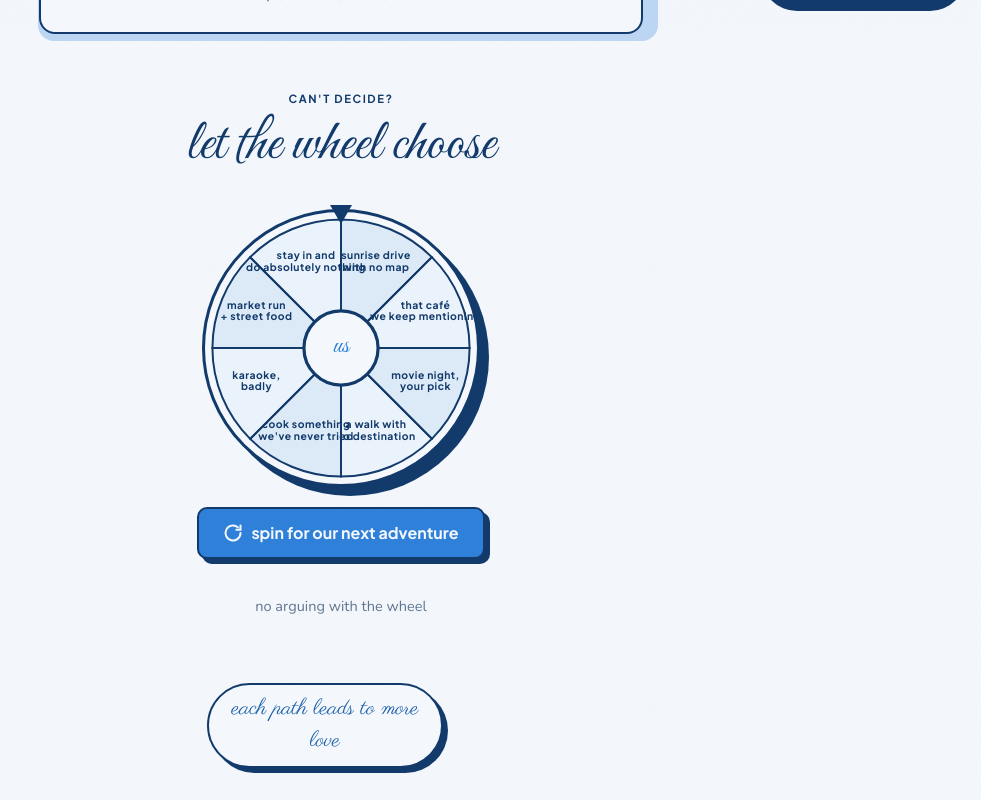
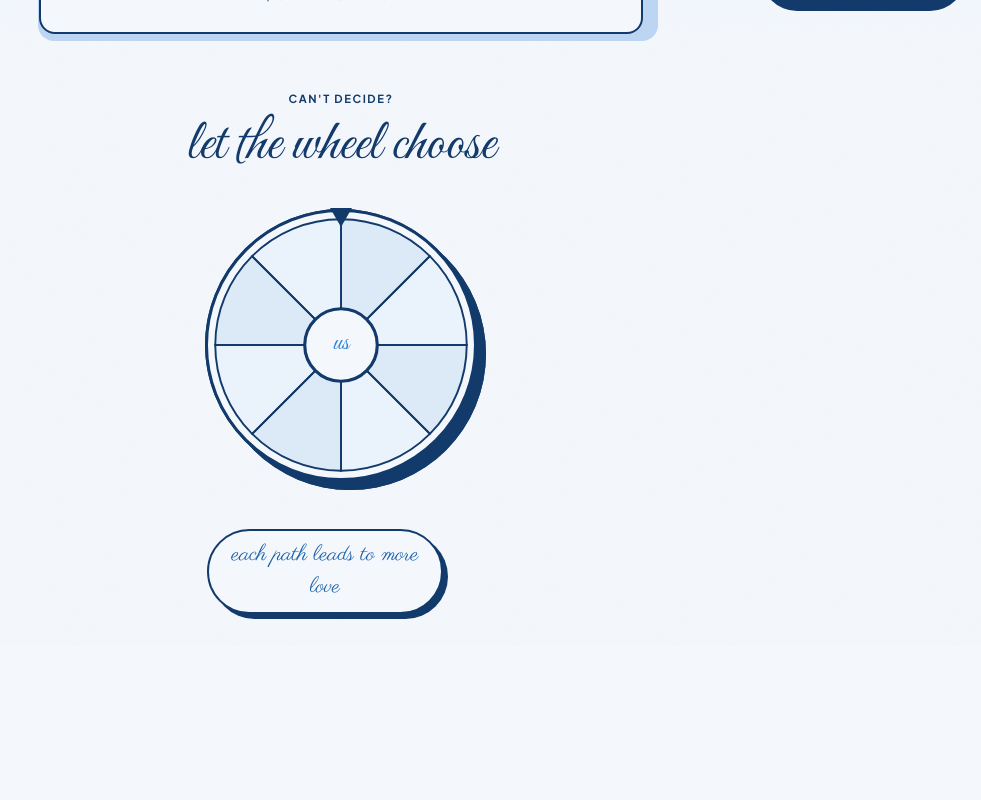
Before and after one commit to femnixx/anniversary, a React (Vite) app: page /#/options in a window 1280 px wide. Shown: the part 774-1574 px from the top of the page, without its empty margins (299-1280 px from the left). After the commit the page ends 1420 px from the top, so only its background shows below. Built offline with nearby package versions, Linux system fonts and the light colour scheme.

Commit message:
Upgrade DateWheel: preview→focus→spin states with outward-oriented labels

```diff
--- a/src/components/DateWheel.tsx
+++ b/src/components/DateWheel.tsx
@@ -6,31 +6,44 @@ import { motion } from "framer-motion";
 /* ═══════════════════════════════════════════════════════════════
    Spin-for-our-next-adventure wheel.
 
-   Eight wedges drawn in SVG. Only `transform` is ever transitioned,
-   so the spin costs no layout. The landing wedge is derived from the
-   final rotation rather than random-chosen, so what you see is what
-   the maths says it is.
+   Three states:
+     PREVIEW   – a quiet, label-free disc you can click to focus.
+     FOCUSED   – the wheel scrolls into view, scales up, and the slice
+                 labels are revealed with outward-oriented text.
+     SPINNING  – a CSS rotation animation decelerates to a winner.
+
+   Only `transform` is ever transitioned on the wheel itself, so the
+   spin costs no layout. The landing wedge is derived from the final
+   rotation rather than chosen at random, so what you see is what the
+   maths says it is.
    ═══════════════════════════════════════════════════════════════ */
 
-const IDEAS = [
-  "sunrise drive\nwith no map",
-  "that café\nwe keep mentioning",
-  "movie night,\nyour pick",
-  "a walk with\nno destination",
-  "cook something\nwe've never tried",
-  "karaoke,\nbadly",
-  "market run\n+ street food",
-  "stay in and\ndo absolutely nothing",
+interface DateIdea {
+  label: string;
+  icon: string;
+}
+
+const IDEAS: DateIdea[] = [
+  { label: "sunrise drive with no map", icon: "🌅" },
+  { label: "that café we keep mentioning", icon: "☕" },
+  { label: "movie night, your pick", icon: "🎬" },
+  { label: "a walk with no destination", icon: "🚶" },
+  { label: "cook something we've never tried", icon: "🍳" },
+  { label: "karaoke, badly", icon: "🎤" },
+  { label: "market run + street food", icon: "🍢" },
+  { label: "stay in and do absolutely nothing", icon: "🛋️" },
 ];
 
 const N = IDEAS.length;
 const STEP = 360 / N;
-const C = 110;        // viewBox centre
-const R_OUT = 104;    // outer radius
-const R_IN = 30;      // hub radius
-const R_TEXT = 74;    // label radius
+const C = 110; // viewBox centre
+const R_OUT = 104; // outer radius
+const R_IN = 30; // hub radius
+const R_TEXT = 76; // label radius
 
-const SPIN_MS = 3200;
+/* Extra turns the wheel makes before it settles. */
+const SPIN_EXTRA_TURNS = 5;
+const SPIN_DURATION = 4000;
 
 function polar(deg: number, r: number) {
   const a = ((deg - 90) * Math.PI) / 180;
@@ -55,149 +68,201 @@ function wedge(i: number) {
 }
 
 export default function DateWheel() {
-  const [rotation, setRotation] = useState(0);
-  const [spinning, setSpinning] = useState(false);
+  // 1. Component states
+  const [isPreviewMode, setIsPreviewMode] = useState(true);
+  const [rotationDegree, setRotationDegree] = useState(0);
+  const [isSpinning, setIsSpinning] = useState(false);
   const [picked, setPicked] = useState<number | null>(null);
-  const timer = useRef<number | undefined>(undefined);
 
-  useEffect(() => () => window.clearTimeout(timer.current), []);
+  const wheelRef = useRef<HTMLDivElement>(null);
+  const spinTimer = useRef<number | undefined>(undefined);
 
-  const spin = useCallback(() => {
-    if (spinning) return;
-
-    /* choose the winner first, then solve the rotation that lands it
-       under the pointer, so the result is never off by a wedge */
-    const target = Math.floor(Math.random() * N);
-
-    /* absolute angle that puts `target` at the top (0deg) */
-    const needed = (360 - (target * STEP + STEP / 2) + 360) % 360;
-
-    /* always travel forward by at least two and a half more turns, and
-       always land on an angle congruent to `needed`. The earlier
-       version normalised with % 360, which threw the turns away and
-       left the wheel nudging instead of spinning. */
-    const MIN_TURNS = 2.5;
-    const minFinal = rotation + 360 * MIN_TURNS;
-    let final = Math.floor(minFinal / 360) * 360 + needed;
-    while (final < minFinal) final += 360;
-
-    setSpinning(true);
-    setPicked(null);
-    setRotation(final);
-
-    timer.current = window.setTimeout(() => {
-      setSpinning(false);
-      setPicked(target);
-    }, SPIN_MS);
-  }, [spinning, rotation]);
+  useEffect(() => () => window.clearTimeout(spinTimer.current), []);
 
   const reduced =
     typeof window !== "undefined" &&
     window.matchMedia?.("(prefers-reduced-motion: reduce)").matches;
 
+  // 4. Rotation calculation
+  const handleSpinClick = useCallback(() => {
+    if (isSpinning) return;
+
+    /* always spin forward by at least SPIN_EXTRA_TURNS full rotations,
+       plus a random 0–359deg offset so every spin is unique */
+    const newDegrees = rotationDegree + 360 * SPIN_EXTRA_TURNS + Math.floor(Math.random() * 360);
+
+    setIsSpinning(true);
+    setPicked(null);
+    setRotationDegree(newDegrees);
+
+    spinTimer.current = window.setTimeout(() => {
+      setIsSpinning(false);
+      /* Which slice is at the top (0deg) after the final rotation? */
+      const landed = Math.round(((360 - (newDegrees % 360)) / STEP) % N);
+      setPicked((landed + N) % N);
+    }, SPIN_DURATION);
+  }, [isSpinning, rotationDegree]);
+
+  // 3. Interaction & viewport focus
+  const handlePreviewClick = useCallback(() => {
+    setIsPreviewMode(false);
+    wheelRef.current?.scrollIntoView({ behavior: "smooth", block: "center" });
+  }, []);
+
+  const label = picked !== null ? IDEAS[picked].label : null;
+
   return (
-    <div className="flex flex-col items-center gap-5">
-      {/* wheel */}
-      <div className="relative">
-        {/* pointer */}
-        <div className="absolute left-1/2 -top-1 z-20 -translate-x-1/2" aria-hidden="true">
-          <div className="h-0 w-0 border-x-[11px] border-t-[19px] border-x-transparent border-t-rose-700" />
-        </div>
+    <div
+      className={`relative mx-auto transition-all duration-700 ease-out ${
+        isPreviewMode
+          ? "w-[clamp(14rem,36vw,17rem)] cursor-pointer rounded-full"
+          : "w-[clamp(20rem,48vw,26rem)]"
+      }`}
+      ref={wheelRef}
+    >
+      {/* Preview mode: click the whole wheel to focus */}
+      {isPreviewMode && (
+        <div
+          className="absolute inset-0 rounded-full bg-cream-50 border-[3px] border-rose-700 plate-lg"
+          onClick={handlePreviewClick}
+          role="button"
+          tabIndex={0}
+          aria-label="Focus the adventure wheel"
+          onKeyDown={(e) => {
+            if (e.key === "Enter" || e.key === " ") {
+              e.preventDefault();
+              handlePreviewClick();
+            }
+          }}
+        />
+      )}
 
-        <motion.div
-          className="relative rounded-full bg-cream-50 border-[3px] border-rose-700 plate-lg [will-change:transform]"
-          animate={{ rotate: rotation }}
-          /* Reduced motion still gets a tween — a zero duration applied the
-             final angle in a single frame, which reads as a glitch rather
-             than as "no animation". Shorter and gentler instead. */
-          transition={
-            reduced
-              ? { duration: 0.9, ease: "easeOut" }
-              : { duration: SPIN_MS / 1000, ease: [0.12, 0.72, 0.06, 1] }
-          }
+      {/* The wheel ring itself — click to spin once focused */}
+      <div
+        className={`
+          relative mx-auto rounded-full bg-cream-50 border-[3px] border-rose-700 plate-lg
+          ${isPreviewMode ? "w-full h-full" : "w-full h-full scale-100"}
+          will-change-transform
+        `}
+        onClick={isPreviewMode ? undefined : handleSpinClick}
+        style={{
+          /* 4. Rotation via CSS transform with smooth transition */
+          transform: `rotate(${rotationDegree}deg)`,
+          transition: isSpinning
+            ? "transform 4s cubic-bezier(0.25, 0.1, 0.25, 1)"
+            : reduced
+              ? "transform 0.9s ease-out"
+              : "transform 0.3s ease-out",
+        }}
       >
-          <svg viewBox="0 0 220 220" className="block h-[clamp(13rem,32vw,17rem)] w-[clamp(13rem,32vw,17rem)]" role="img" aria-label="Wheel of date ideas">
+        <svg
+          viewBox="0 0 220 220"
+          className="block h-full w-full"
+          role="img"
+          aria-label="Wheel of date ideas"
+        >
+          {/* 2. Render logic: slices only in preview, labels in focused mode */}
           {IDEAS.map((idea, i) => {
-              const [tx, ty] = polar(i * STEP + STEP / 2, R_TEXT);
-              const [line0x, line0y] = polar(i * STEP, R_IN);
-              const [line1x, line1y] = polar(i * STEP, R_OUT);
             const lit = picked === i;
+            const midAngle = i * STEP + STEP / 2;
+            const [tx, ty] = polar(midAngle, R_TEXT);
+
             return (
-                <g key={idea}>
+              <g key={idea.label}>
                 <path
                   d={wedge(i)}
                   fill={lit ? "#2f80d8" : i % 2 ? "#eaf3fc" : "#dce9f7"}
                   stroke="#123a6b"
                   strokeWidth="1.6"
                 />
+                {/* Slice divider lines */}
                 <line
-                    x1={line0x} y1={line0y} x2={line1x} y2={line1y}
-                    stroke="#123a6b" strokeWidth="1.4"
+                  x1={polar(i * STEP, R_IN)[0]}
+                  y1={polar(i * STEP, R_IN)[1]}
+                  x2={polar(i * STEP, R_OUT)[0]}
+                  y2={polar(i * STEP, R_OUT)[1]}
+                  stroke="#123a6b"
+                  strokeWidth="1.4"
                 />
+                {/* Labels only in interactive / focused mode */}
+                {!isPreviewMode && (
                   <text
-                    x={tx} y={ty}
+                    x={tx}
+                    y={ty}
                     textAnchor="middle"
                     fill={lit ? "#f4f8fd" : "#123a6b"}
                     style={{
                       font: "700 8.4px 'Plus Jakarta Sans', system-ui, sans-serif",
                       letterSpacing: "0.4px",
+                      /* Orient the text to read outward from the centre */
+                      transform: `rotate(${midAngle}deg) translate(${R_TEXT - R_IN}px) rotate(${-midAngle}deg)`,
+                      transformBox: "auto",
+                      transformOrigin: "center",
                     }}
                   >
-                    {idea.split("\n").map((ln, k) => (
-                      <tspan key={k} x={tx} dy={k === 0 ? -3.4 : 9.4}>{ln}</tspan>
+                    {idea.label.split(" ").map((word, k) => (
+                      <tspan key={k} x={tx} dy={9.4}>
+                        {word}
+                      </tspan>
                     ))}
                   </text>
+                )}
               </g>
             );
           })}
 
-            {/* hub */}
+          {/* Hub (always visible) */}
           <circle cx={C} cy={C} r={R_IN} fill="#f4f8fd" stroke="#123a6b" strokeWidth="2.6" />
-            <text x={C} y={C + 3.6} textAnchor="middle" fill="#2f80d8"
-              style={{ font: "400 21px 'Great Vibes', cursive" }}>
+          <text
+            x={C}
+            y={C + 3.6}
+            textAnchor="middle"
+            fill="#2f80d8"
+            style={{ font: "400 21px 'Great Vibes', cursive" }}
+          >
             us
           </text>
+
+          {/* Central SPIN button (only when focused) */}
+          {!isPreviewMode && (
+            <g>
+              <circle cx={C} cy={C} r={14} fill="#ffffff" stroke="#123a6b" strokeWidth="1.6" />
+              <text
+                x={C}
+                y={C + 4.6}
+                textAnchor="middle"
+                fill={isSpinning ? "#94a3bc" : "#2f80d8"}
+                style={{
+                  font: "700 11px 'Plus Jakarta Sans', system-ui, sans-serif",
+                  letterSpacing: "1px",
+                }}
+              >
+                {isSpinning ? "spin…" : "SPIN"}
+              </text>
+            </g>
+          )}
         </svg>
-        </motion.div>
+
+        {/* Pointer marker at top */}
+        <div
+          className="absolute left-1/2 -top-1 z-10 -translate-x-1/2"
+          aria-hidden="true"
+        >
+          <div className="h-0 w-0 border-x-[11px] border-t-[19px] border-x-transparent border-t-rose-700" />
+        </div>
       </div>
 
-      <motion.button
-        type="button"
-        className="romantic-button romantic-button-primary"
-        onClick={spin}
-        disabled={spinning}
-        whileTap={{ scale: 0.97 }}
-      >
-        <span className="flex items-center gap-2 font-ui">
-          {spinning ? (
-            "spinning…"
-          ) : (
-            <>
-              <svg className="w-5 h-5" fill="none" stroke="currentColor" strokeWidth="2.4" strokeLinecap="round" viewBox="0 0 24 24" aria-hidden="true">
-                <path d="M21 12a9 9 0 1 1-3.2-6.9M21 3v5h-5" />
-              </svg>
-              spin for our next adventure
-            </>
-          )}
-        </span>
-      </motion.button>
-
-      <div className="min-h-[3.5rem] flex items-center justify-center" aria-live="polite">
-        {picked !== null ? (
+      {/* Result of the last spin */}
+      {label && !isSpinning && (
         <motion.div
-            className="ink-chip max-w-[22rem] text-center normal-case tracking-normal"
+          className="ink-chip max-w-[20rem] text-center normal-case tracking-normal mt-4 mx-auto"
           initial={{ opacity: 0, y: 10 }}
           animate={{ opacity: 1, y: 0 }}
           transition={{ type: "spring", stiffness: 320, damping: 22 }}
         >
-            <span className="normal-case">{IDEAS[picked].replace("\n", " ")}</span>
+          <span className="normal-case">{label}</span>
         </motion.div>
-        ) : (
-          <p className="type-sm text-sage-500 text-center max-w-xs">
-            {spinning ? "where will it land…" : "no arguing with the wheel"}
-          </p>
       )}
-      </div>
     </div>
   );
 }
```
Lines whose indentation alone changed are shown as unchanged.
